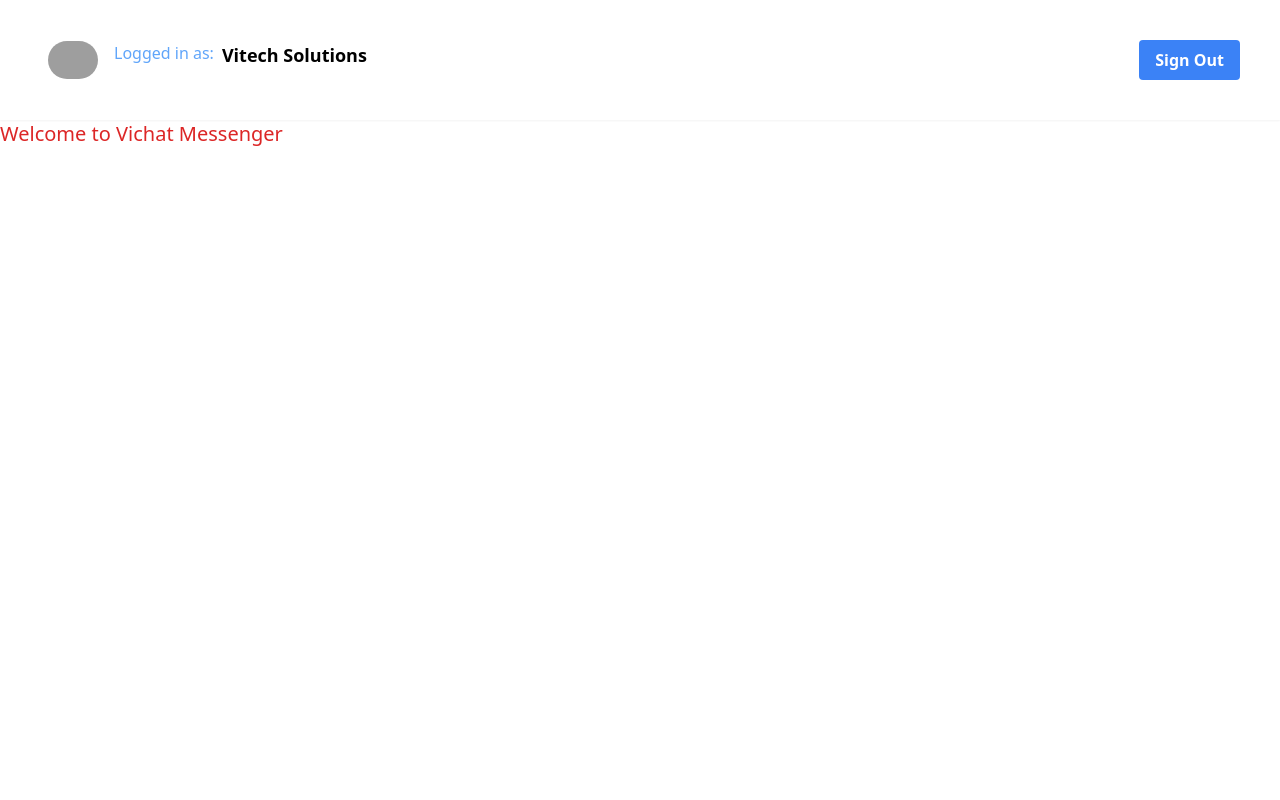
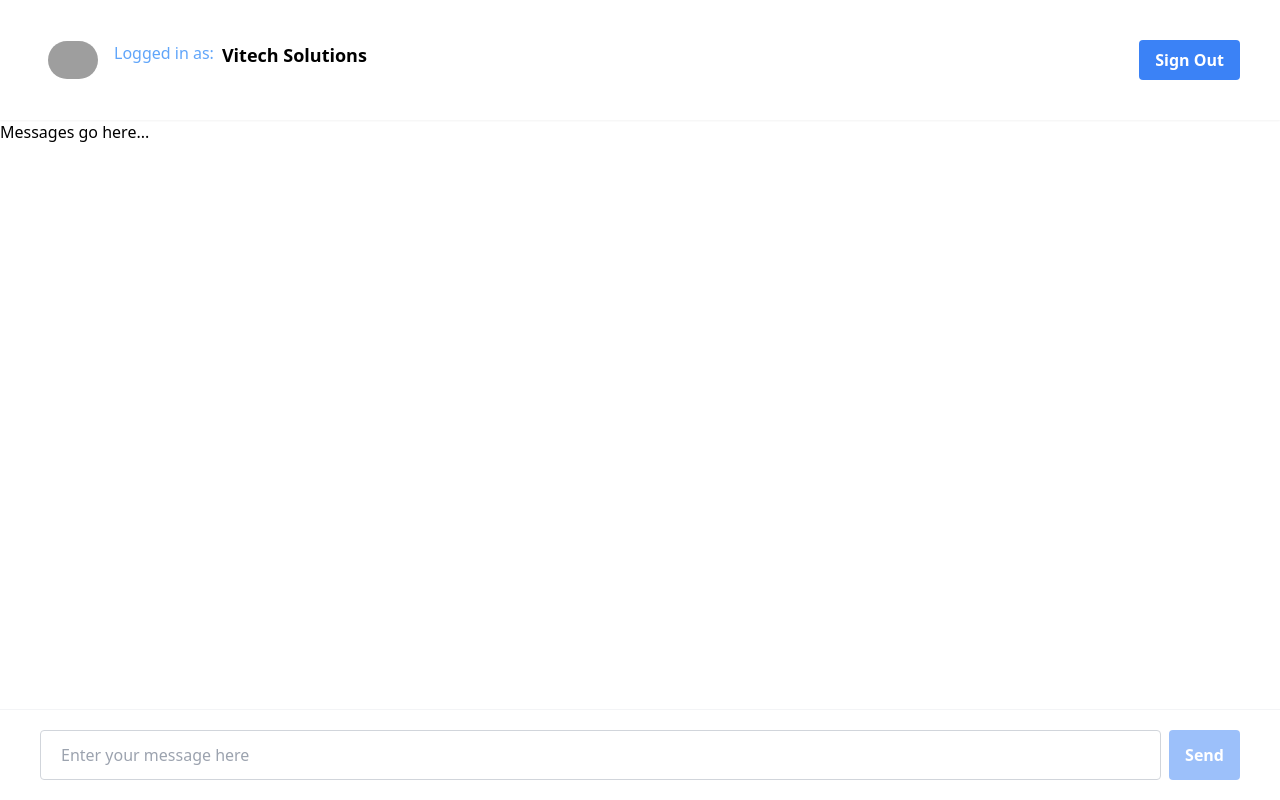
Before and after one commit to owusuvictorjnr/vichat, a Next.js app: page / in a window 1280 px wide. Built offline with nearby package versions, Linux system fonts and the light colour scheme; grey boxes are pictures that could not be loaded.

Commit message:
Featured: wrap main around MessageList and ChatList

```diff
--- a/app/page.tsx
+++ b/app/page.tsx
@@ -1,11 +1,19 @@
 import React from 'react';
+import ChatInput from './ChatInput';
+import MessageList from './MessageList';
 
-// Anything in this appDir is a server side
+// Anything in this appDir is a server side and nw our index.js
 const HomePage = () => {
   return (
-    <div className="text-xl text-red-600">
-      <h1>Welcome to Vichat Messenger</h1>
-    </div>
+    <main>
+      {/* Message List */}
+
+      <MessageList />
+
+      {/* ChatInput */}
+
+      <ChatInput />
+    </main>
   );
 };
 
```
